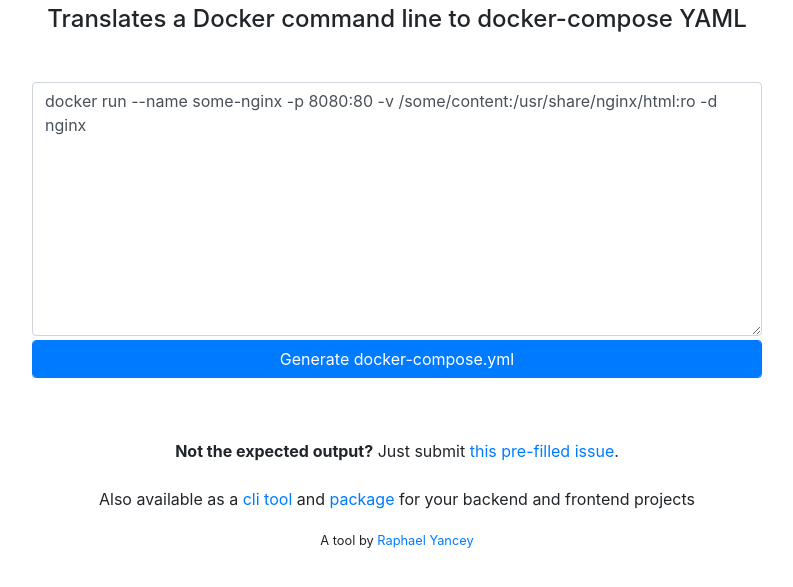
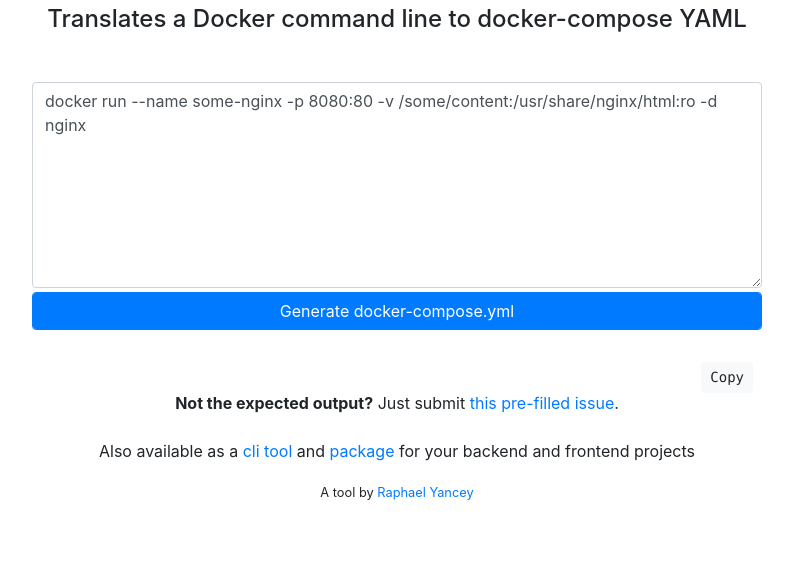
Before and after one commit to raphaelyancey/cli2compose, a website built with webpack: page docs/index.html in a window 1280 px wide. Shown: the part 99-686 px from the top of the page, without its empty margins (243-1036 px from the left). Built offline with nearby package versions, Linux system fonts and the light colour scheme.

Commit message:
Added a copy button

```diff
--- a/docs/index.html
+++ b/docs/index.html
@@ -10,6 +10,15 @@
     <link rel="stylesheet" href="./highlight/atom-one-dark.css">
 
     <title>cli2compose • A Docker tool</title>
+
+    <style>
+      #copy-btn {
+        position: absolute;
+        right: 1.5rem;
+        top: 2rem;
+        cursor: pointer;
+      }
+    </style>
   </head>
   <body>
     <div class="container">
@@ -25,7 +34,7 @@
         <div class="col-md-8">
           <form id="main-form">
             <div class="input-group">
-              <textarea rows="10" id="command" name="command" class="form-control">docker run --name some-nginx -p 8080:80 -v /some/content:/usr/share/nginx/html:ro -d nginx</textarea>
+              <textarea rows="8" id="command" name="command" class="form-control">docker run --name some-nginx -p 8080:80 -v /some/content:/usr/share/nginx/html:ro -d nginx</textarea>
             </div>
             <div class="input-group mt-1">
               <button class="form-control btn btn-primary">Generate docker-compose.yml</button>
@@ -36,10 +45,12 @@
 
       <div class="row justify-content-center">
         <div class="col-md-8">
-          <pre class="mt-4"><code class="p-3 language-yaml" id="output"></code></pre>
-        </div>
-        <div>
-          <strong>Not the expected output?</strong> Just submit <a id="issue-link" href="">this pre-filled issue</a>.
+          <div>
+            <pre class="mt-4"><a id="copy-btn" class="btn btn-light btn-sm" data-clipboard-target="#output">Copy</a><code class="p-3 language-yaml" id="output"></code></pre>
+          </div>
+          <div class="text-center">
+            <strong>Not the expected output?</strong> Just submit <a id="issue-link" href="">this pre-filled issue</a>.
+          </div>
         </div>
       </div>
 
@@ -56,7 +67,8 @@
     <script src="https://code.jquery.com/jquery-3.3.1.slim.min.js" integrity="sha384-q8i/X+965DzO0rT7abK41JStQIAqVgRVzpbzo5smXKp4YfRvH+8abtTE1Pi6jizo" crossorigin="anonymous"></script>
     <script src="https://cdnjs.cloudflare.com/ajax/libs/popper.js/1.14.7/umd/popper.min.js" integrity="sha384-UO2eT0CpHqdSJQ6hJty5KVphtPhzWj9WO1clHTMGa3JDZwrnQq4sF86dIHNDz0W1" crossorigin="anonymous"></script>
     <script src="https://stackpath.bootstrapcdn.com/bootstrap/4.3.1/js/bootstrap.min.js" integrity="sha384-JjSmVgyd0p3pXB1rRibZUAYoIIy6OrQ6VrjIEaFf/nJGzIxFDsf4x0xIM+B07jRM" crossorigin="anonymous"></script>
-    <script src="https://unpkg.com/cli2compose"></script>
+    <script src="https://unpkg.com/clipboard@2.0.4/dist/clipboard.min.js"></script>
+
     <script src="./highlight.pack.js"></script>
     <script src="./index.js"></script>
     <script>
```
Also changed, not shown: docs/index.js (+10 -0 lines).
